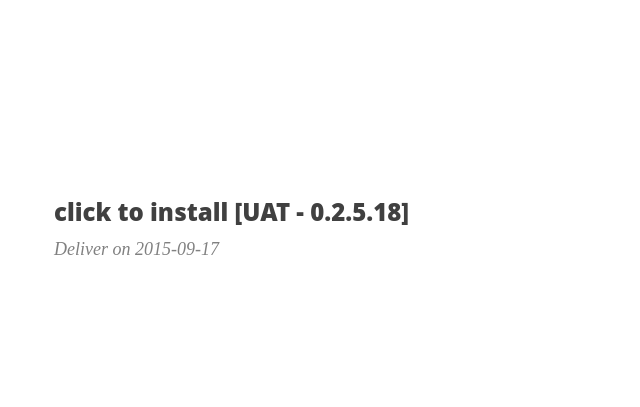
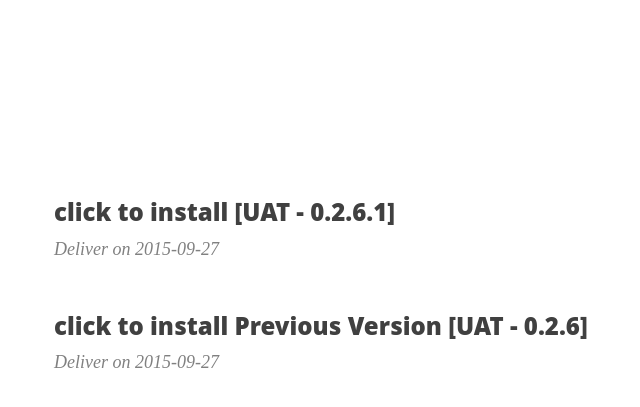
Before and after one commit to breeze2011/scm, a plain HTML site: page index.html in a window 1280 px wide. Shown: the part 215-622 px from the top of the page, without its empty margins (211-851 px from the left). Drawn offline with Linux system fonts and the light colour scheme.

Commit message:
update v0.2.6.1

```diff
--- a/index.html
+++ b/index.html
@@ -49,9 +49,20 @@
                 <div class="col-lg-8 col-lg-offset-2 col-md-10 col-md-offset-1">
                     <div class="post-preview">
                         <a href="itms-services://?action=download-manifest&url=https://breeze2011.github.io/scm/ota.plist">
-                            <h3>click to install [UAT - 0.2.5.18]</h3>
+                            <h3>click to install [UAT - 0.2.6.1]</h3>
                         </a>
-                        <p class="post-meta">Deliver on 2015-09-17</p>
+                        <p class="post-meta">Deliver on 2015-09-27</p>
+                    </div>
+                </div>
+            </div>
+
+            <div class="row">
+                <div class="col-lg-8 col-lg-offset-2 col-md-10 col-md-offset-1">
+                    <div class="post-preview">
+                        <a href="itms-services://?action=download-manifest&url=https://breeze2011.github.io/scm/ota_old.plist">
+                            <h3>click to install Previous Version [UAT - 0.2.6]</h3>
+                        </a>
+                        <p class="post-meta">Deliver on 2015-09-27</p>
                     </div>
                 </div>
             </div>
```
